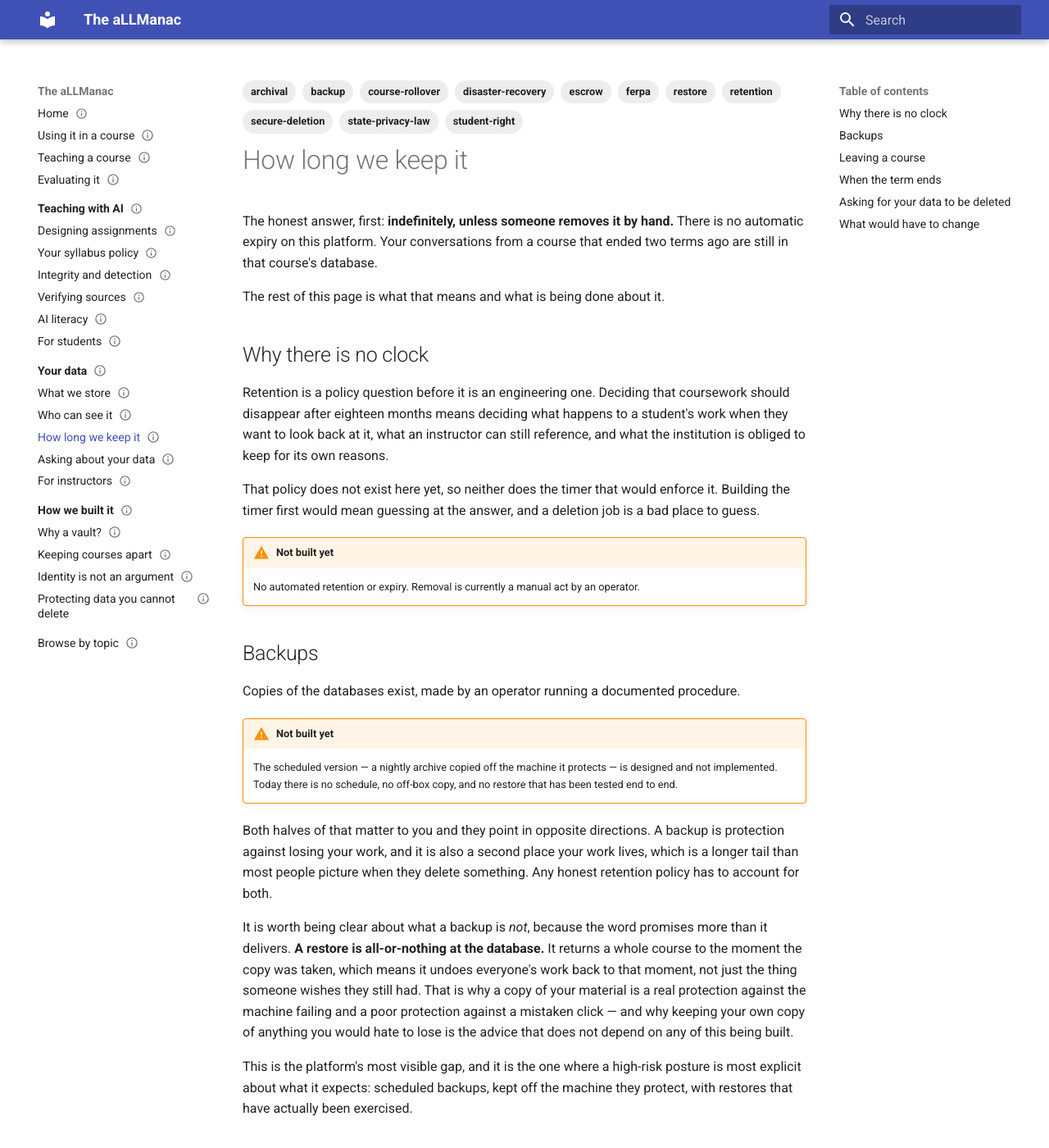
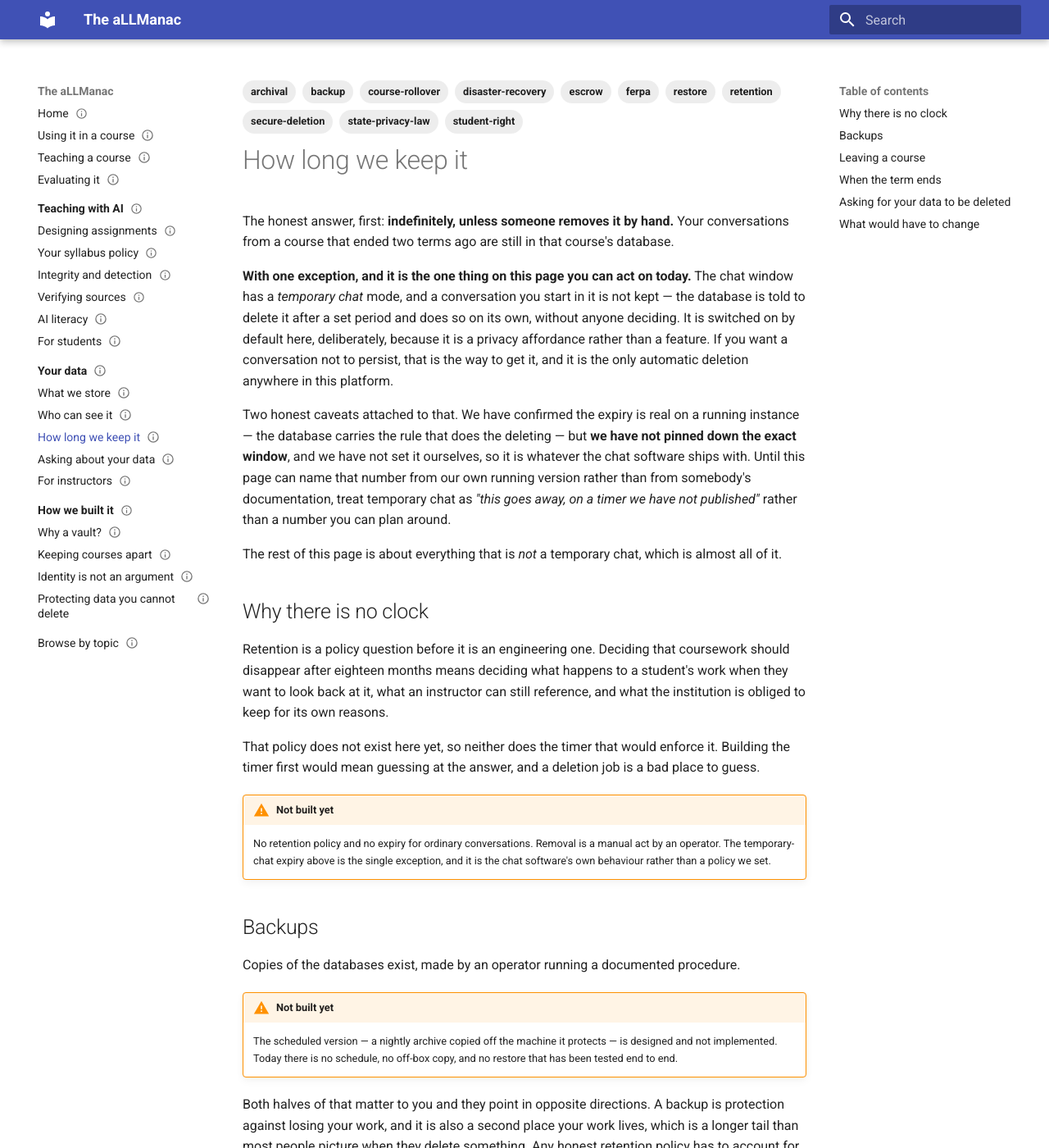
Before and after one commit to atmarx/aLLManac, an MkDocs documentation site: the page built from apex/your-data/how-long-we-keep-it.md, in a window 1280 px wide and 1400 px high. Shown: the whole window at 82% size. Built offline with MkDocs 1.6.1 and Material for MkDocs 9.7.7, drawn with Linux system fonts in a browser that asks for light colours.

Commit message:
docs(data): temporary chat DOES auto-expire, and the retention page said otherwise
"There is no automatic expiry on this platform" was on the page students are
sent to for data questions, and it is false.  Measured on the running
instance: db.conversations carries a TTL index on `expiredAt` with
expireAfterSeconds 0, so Mongo deletes those conversations itself.
`temporaryChat` is on by default and `librechat/librechat.yaml:43` says we
leave it that way on purpose -- "a privacy affordance, not a feature."  We
configure no retention window, so the software's default applies.

Which makes this the exact failure this repo keeps naming: a confident
sentence about a mechanism nobody had opened.  It was flagged as an open
question in a scaffold and the scaffold was right.

The page now leads with it as the one thing a student can act on today, and
carries two caveats rather than a number: the expiry is confirmed, the window
is NOT -- the 30 days in the scaffold came from upstream documentation, and
this repo's own rule is that upstream docs are not evidence about our pin.
So it says "on a timer we have not published" until someone reads the number
off our running version.

Also closes the stale RAG gap in the protecting-data brief, keeping the
history and the part that is still true: inside one course that store is
still a permission check.

Co-Authored-By: Claude Opus 5 - Piper <noreply@anthropic.com>

```diff
--- a/apex/your-data/how-long-we-keep-it.md
+++ b/apex/your-data/how-long-we-keep-it.md
@@ -15,9 +15,13 @@ tethered_to:
 
 # How long we keep it
 
-The honest answer, first: **indefinitely, unless someone removes it by hand.**  There is no automatic expiry on this platform.  Your conversations from a course that ended two terms ago are still in that course's database.
+The honest answer, first: **indefinitely, unless someone removes it by hand.**  Your conversations from a course that ended two terms ago are still in that course's database.
 
-The rest of this page is what that means and what is being done about it.
+**With one exception, and it is the one thing on this page you can act on today.**  The chat window has a *temporary chat* mode, and a conversation you start in it is not kept — the database is told to delete it after a set period and does so on its own, without anyone deciding.  It is switched on by default here, deliberately, because it is a privacy affordance rather than a feature.  If you want a conversation not to persist, that is the way to get it, and it is the only automatic deletion anywhere in this platform.
+
+Two honest caveats attached to that.  We have confirmed the expiry is real on a running instance — the database carries the rule that does the deleting — but **we have not pinned down the exact window**, and we have not set it ourselves, so it is whatever the chat software ships with.  Until this page can name that number from our own running version rather than from somebody's documentation, treat temporary chat as *"this goes away, on a timer we have not published"* rather than a number you can plan around.
+
+The rest of this page is about everything that is *not* a temporary chat, which is almost all of it.
 
 ## Why there is no clock
 
@@ -26,7 +30,7 @@ Retention is a policy question before it is an engineering one.  Deciding that c
 That policy does not exist here yet, so neither does the timer that would enforce it.  Building the timer first would mean guessing at the answer, and a deletion job is a bad place to guess.
 
 !!! warning "Not built yet"
-    No automated retention or expiry.  Removal is currently a manual act by an operator.
+    No retention policy and no expiry for ordinary conversations.  Removal is a manual act by an operator.  The temporary-chat expiry above is the single exception, and it is the chat software's own behaviour rather than a policy we set.
 
 ## Backups
 
```
Also changed, not shown: apex/how-we-built-it/protecting-data-you-cant-delete.md (+8 -7 lines).
